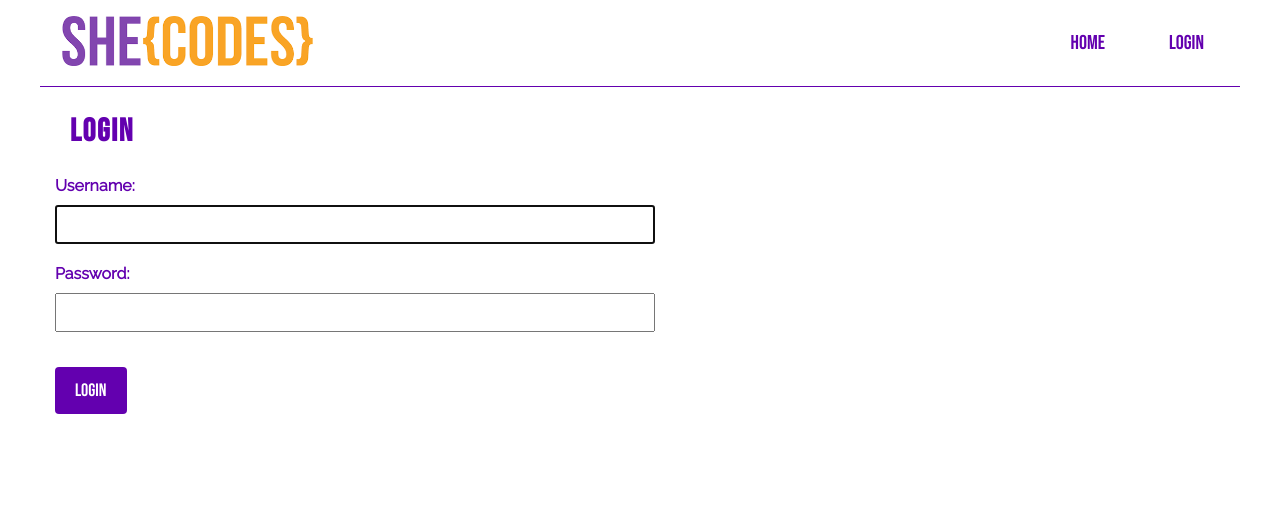
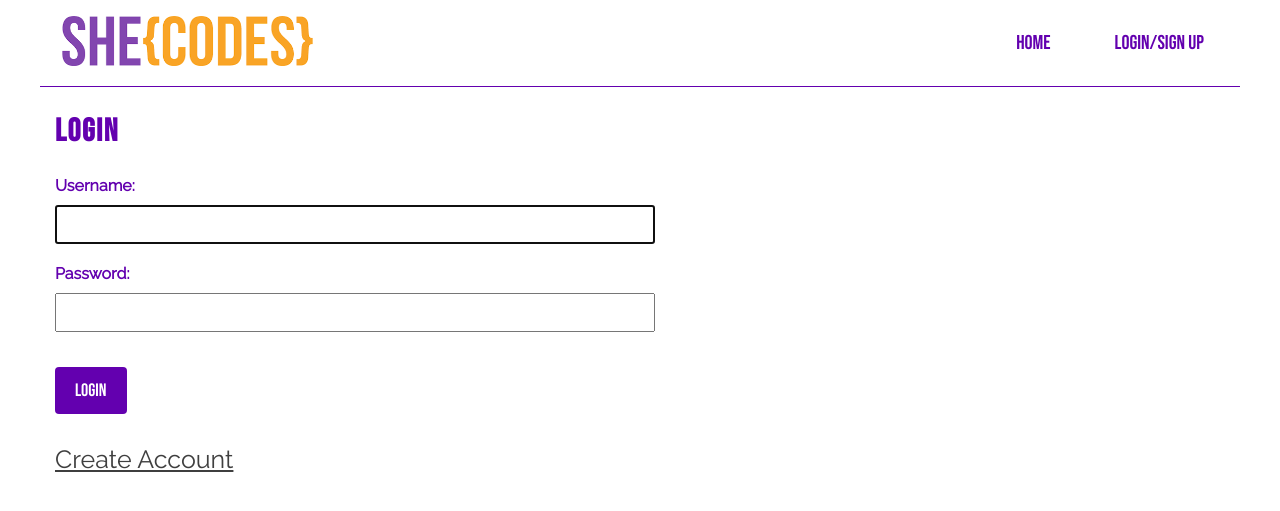
Before and after one commit to eoryazantseva/she_codes_news, a Django app: page /users/login/ in a window 1280 px wide. Shown: the top 511 px of the page. Run offline with Django 4.2, Linux system fonts and the light colour scheme; parts of the project's set-up code (start-up, migrations or seed data) failed here and were passed over.

Commit message:
added sign up link in navbar and on the login page

```diff
--- a/she_codes_news/news/templates/news/index.html
+++ b/she_codes_news/news/templates/news/index.html
@@ -7,10 +7,7 @@
 
 {% block content %}
 <br>
-<!-- {% if request.user.is_authenticated %}
-    <a href="{% url 'news:newStory' %}">Write New Story</a>
-    <a href="{% url 'news:author_stories' user.id %}">My Stories</a>
-{% endif %} -->
+
 <h2>Latest News</h2>
 
 <div id="latest-stories">
--- a/she_codes_news/static/styles.css
+++ b/she_codes_news/static/styles.css
@@ -257,3 +257,12 @@ label {
     background: var(--purple);
     border: solid 1px var(--purple);
 }
+
+/* Create Account Page */
+
+.create-account {
+    text-decoration: underline;
+    font-size: 25px;
+    font-family: var(--default-font-family);
+    margin: 15px;
+}
--- a/she_codes_news/templates/nav.html
+++ b/she_codes_news/templates/nav.html
@@ -18,7 +18,7 @@
         </li>
         {% else %}
         <li>
-            <a href="{% url 'login' %}">Login</a>
+            <a href="{% url 'login' %}">Login/Sign Up</a>
         </li>
         {% endif %}
     </ul>
--- a/she_codes_news/users/templates/registration/login.html
+++ b/she_codes_news/users/templates/registration/login.html
@@ -3,8 +3,9 @@
 
 {% block content %}
 
+<h2>Login</h2>
+
 <div class="form-container">
-    <h2>Login</h2>
     <form method="post">
         {% csrf_token %}
         <div class="form-label">{{ form.username.label_tag }}</div>
@@ -14,4 +15,6 @@
         <button type="submit" class="btn btn-primary">Login</button>
     </form>
 </div>
+
+<a href="{% url 'users:createAccount' %}" class="create-account">Create Account</a>
 {% endblock %}
```
